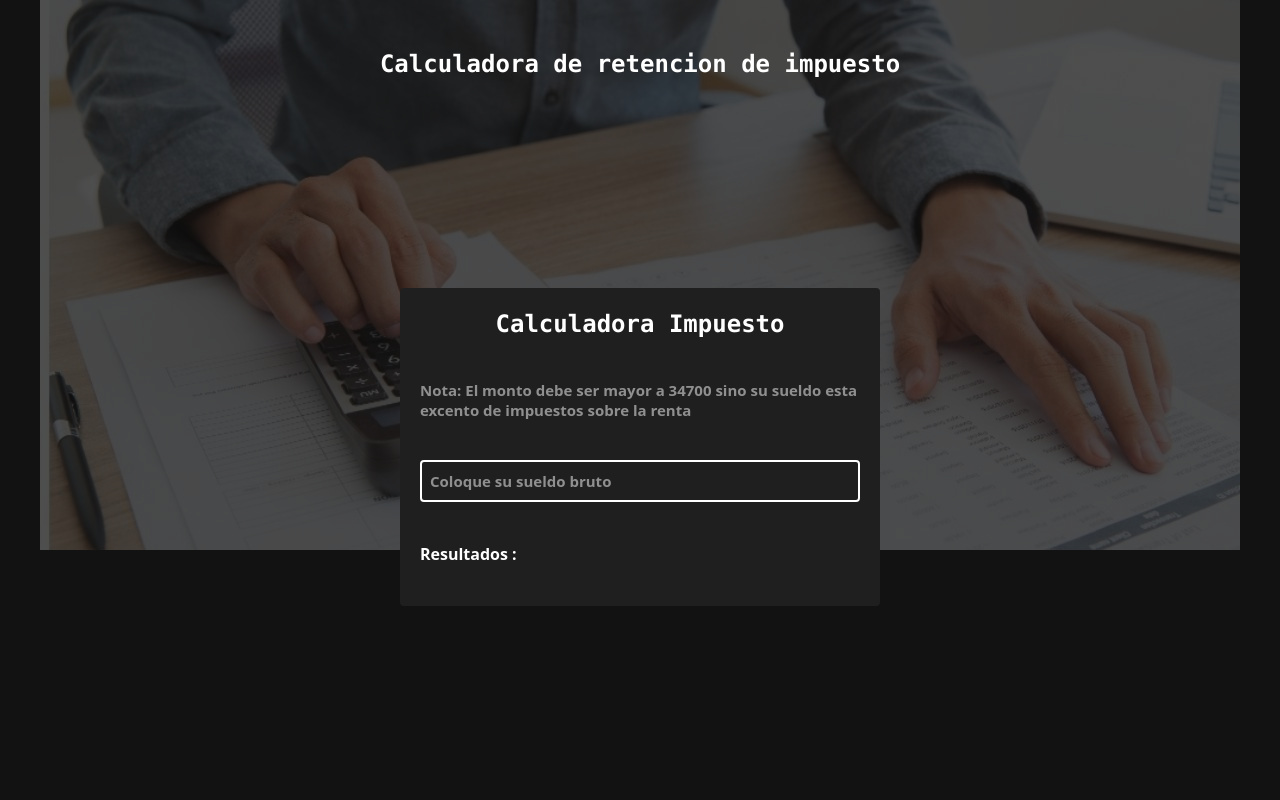
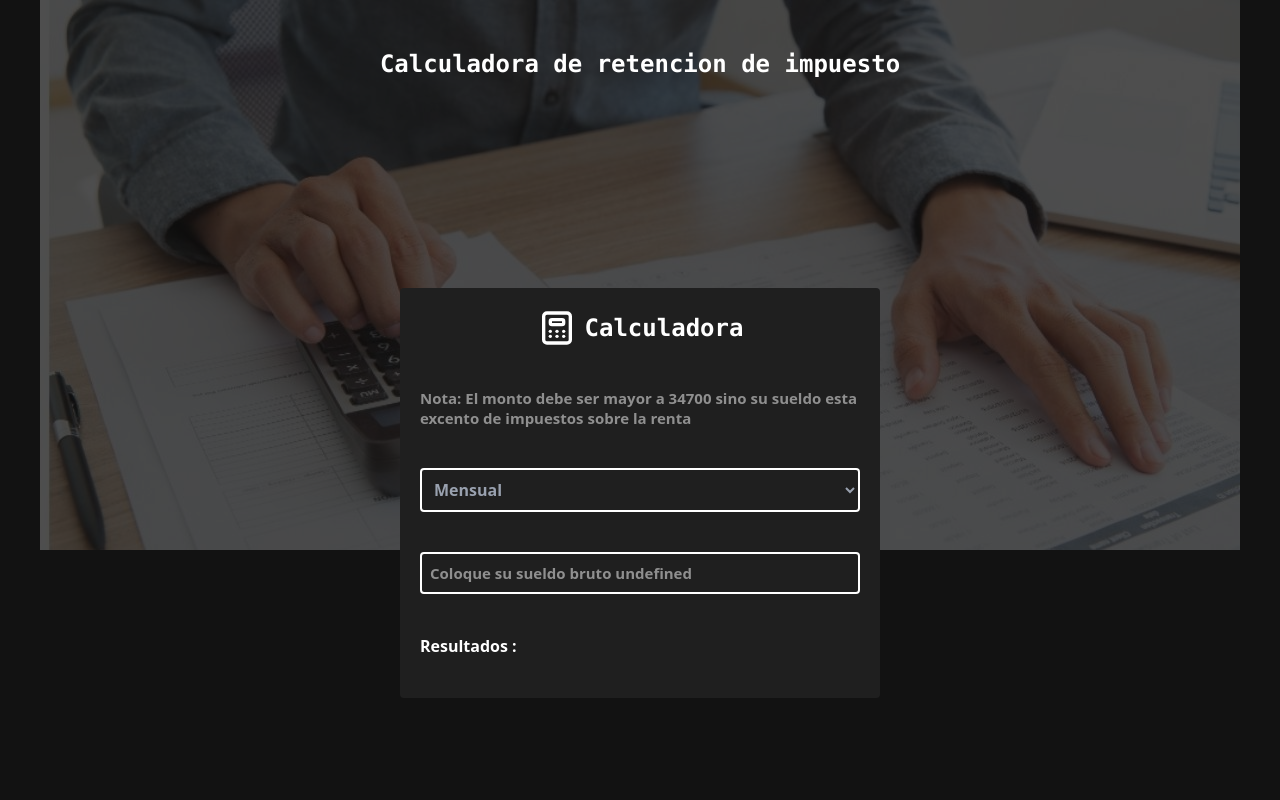
Before and after one commit to AdrianAlexisRD/Calculadora-Impuesto, a React (Vite) app: page / in a window 1280 px wide. Shown: the top 800 px of the page. Built offline with nearby package versions, Linux system fonts and the light colour scheme.

Commit message:
Se agrego el select y animaciones

```diff
--- a/package.json
+++ b/package.json
@@ -10,6 +10,7 @@
     "preview": "vite preview"
   },
   "dependencies": {
+    "@tabler/icons-react": "^3.34.1",
     "@tailwindcss/vite": "^4.1.11",
     "react": "^19.1.0",
     "react-dom": "^19.1.0",
--- a/src/Calculadora.jsx
+++ b/src/Calculadora.jsx
@@ -1,32 +1,66 @@
 import { useState, useEffect } from "react";
-
+import { IconCalculator } from '@tabler/icons-react';
 
 export function Calculadora() {
     const [Entrada , setEntrada] = useState(null)
     const [Result , setResult]= useState('')
+    const [valorSelect , setValorSelect]= useState()
+    const [valores , setValores]= useState({
+        numeroMinimo: 34700,
+        excedente: 416220.01/12
+    })
 
-    const numeroMinimo = 34700
-    const excedenteMensual = 416220.01/12
+
+  useEffect(() => {
+    switch (valorSelect) {
+      case "Anual":
+        setValores({
+          numeroMinimo: 34700 * 12,
+          excedente: 416220.01,
+        });
+        break;
+
+      case "Mensual":
+      default:
+        setValores({
+          numeroMinimo: 34700,
+          excedente: 416220.01 / 12,
+        });
+        break;
+    }
+  }, [valorSelect]);
+
+
     useEffect(()=>{
+        console.log(valorSelect)
         const calcularImpuesto = (Entrada)=>{
 
-            if(Entrada > numeroMinimo){
-                 const Impuesto = Entrada-excedenteMensual
+
+            if(Entrada > valores.numeroMinimo){
+                 const Impuesto = Entrada-valores.excedente
                 return setResult(`RD$ ${(Impuesto*0.15).toFixed(2)}`)
             }
 
             }
             calcularImpuesto(Entrada)
 
-    },[Entrada])
+    },[Entrada , valorSelect])
 
 
 
     return(
-        <section className="rounded text-white bg-[#1f1f1f] max-w-120 w-[70%] z-20 p-5 pb-10 flex flex-col gap-10 font-extrabold transition-all duration-3000 ease-in-out">
-            <h2 className="text-2xl text-center font-mono">Calculadora Impuesto</h2>
-            <h3 className="font-bold opacity-50 text-2xl text-[15px]">Nota: El monto debe ser mayor a {numeroMinimo} sino su sueldo esta excento de impuestos sobre la renta</h3>
-            <input className="border-2 rounded p-2 text-[15px]" type="number" onChange={e=> setEntrada(e.target.value)}  value={Entrada} placeholder="Coloque su sueldo bruto"/>
+        <section className="rounded text-white bg-[#1f1f1f] max-w-120 w-[80%] z-20 p-5 pb-10 flex flex-col gap-10  font-bold transition-all duration-3000 ease-in-out">
+            <div className="flex justify-center items-center gap-2">
+                <IconCalculator stroke={2} size={40} className=" animate-[calculadora_3s_ease-in-out_forwards]" />
+                <h2 className="text-2xl text-center font-mono"> Calculadora</h2>
+            </div>
+
+            <h3 className="font-bold opacity-50 text-2xl text-[15px]">Nota: El monto debe ser mayor a {valores.numeroMinimo} sino su sueldo esta excento de impuestos sobre la renta</h3>
+            <select className="text-gray-400 border-2 border-white rounded p-2 focus:outline-none focus:border-blue-400" name="tipo" value={valorSelect} onChange={e=> setValorSelect(e.target.value)}>
+                <option value="Mensual">Mensual</option>
+                <option value="Anual">Anual</option>
+            </select>
+            <input className="border-2 rounded p-2 text-[15px] focus:outline-none focus:border-blue-400 " type="number" onChange={e=> setEntrada(e.target.value)}  value={Entrada} placeholder={`Coloque su sueldo bruto ${valorSelect}`}/>
             <h2> <span className="text-white"> Resultados :</span> {Result}</h2>
         </section>
     )
--- a/src/header.jsx
+++ b/src/header.jsx
@@ -4,7 +4,7 @@ import imgBg from './assets/imgFondo.jpg'
 export function Header() {
     return(
         <div className='relative w-[100vw] h-200 flex items-center justify-center pt-5 md:pt-10' >
-            <h1 className='2xl:text-4xl text-2xl z-100 font-bold font-mono text-white text-center p-2'>Calculadora de retencion de impuesto</h1>
+            <h2 className='2xl:text-4xl text-2xl z-100 font-bold font-mono text-white text-center p-2'>Calculadora de retencion de impuesto</h2>
             <img src={imgBg} alt="" className='opacity-25 w-[100vw] max-w-300 2xl:right-[20%]  absolute top-0'/>
         </div>
     )
--- a/src/index.css
+++ b/src/index.css
@@ -3,3 +3,23 @@
 body{
   background-color: #121212;
 }
+
+@keyframes calculadora {
+  0%{
+    transform: rotate(0deg);
+    opacity: 0;
+  }
+  25%{
+    transform: rotate(-80deg);
+  }
+  50%{
+    transform: rotate(80deg);
+  }
+  75%{
+    transform: rotate(-80deg);
+  }
+  100%{
+    transform: rotate(0deg);
+    opacity: 1;
+  }
+}
```
Also changed, not shown: 1 other file (tests, documents, lock files or other folders).
